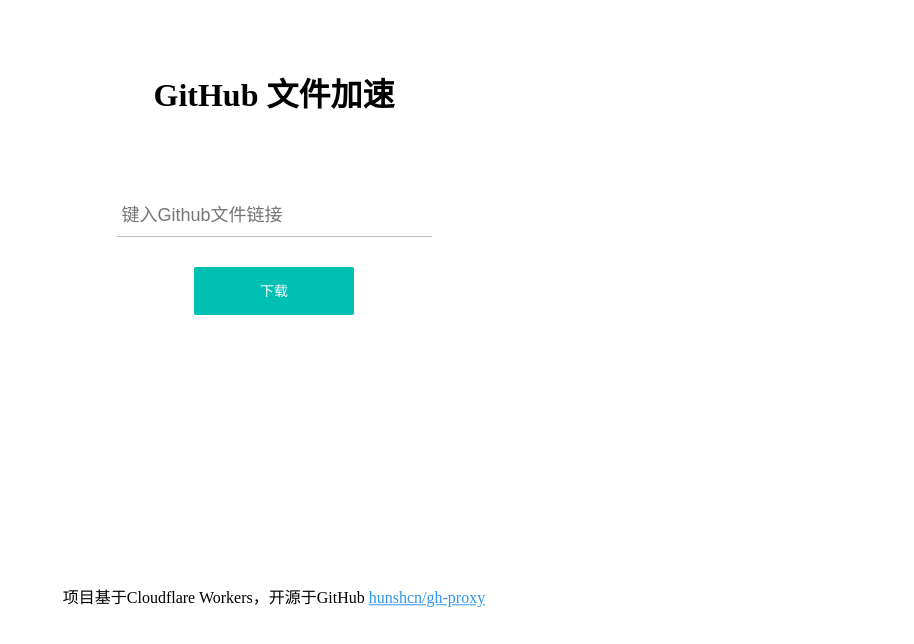
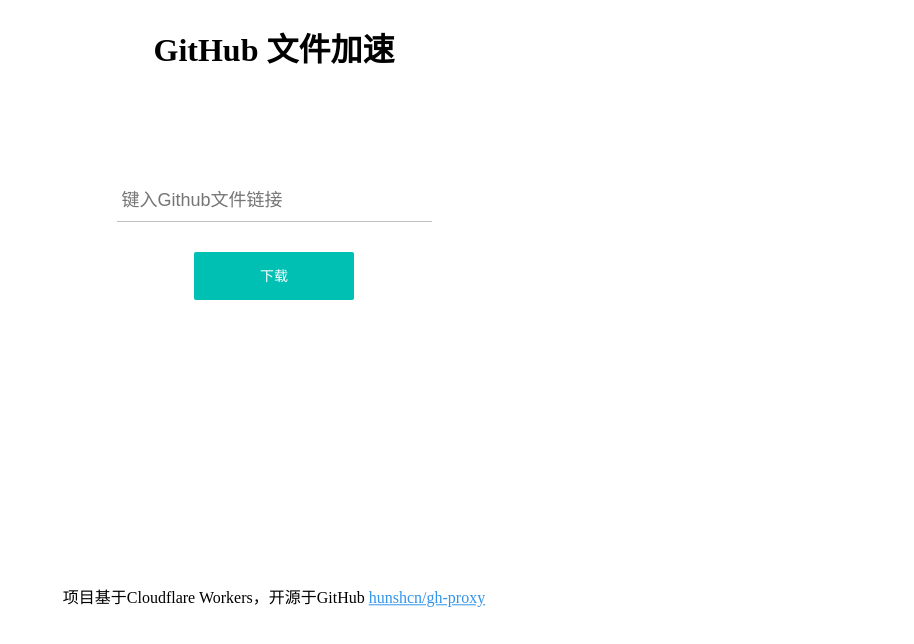
Before and after one commit to GatlinH/hhd, a plain HTML site: page index.html in a window 1280 px wide. Shown: the part 156-800 px from the top of the page, without its empty margins (366-1280 px from the left). Drawn offline with Linux system fonts and the light colour scheme.

Commit message:
Update index.html

```diff
--- a/index.html
+++ b/index.html
@@ -118,8 +118,8 @@
 </head>
 <body class="flex">
 <a style="position: absolute;top: 0;right: 0;" href="https://github.com/hunshcn/gh-proxy"><img width="149" height="149" referrerpolicy="no-referrer" src="https://inews.gtimg.com/newsapp_ls/0/12025455907/0" alt="Fork me on GitHub" data-recalc-dims="1"></a>
-<h1 style="margin-bottom: 80px">GitHub 文件加速</h1>
-<form action="./" method="get" style="padding-bottom: 40px" target="_blank" class="flex" onsubmit="toSubmit(event)">
+<h1 style="margin-bottom: 110px">GitHub 文件加速</h1>
+<form action="./" method="get" style="padding-bottom: 100px" target="_blank" class="flex" onsubmit="toSubmit(event)">
     <label class="block" style="width: fit-content">
         <input class="block url" name="q" type="text" placeholder="键入Github文件链接" pattern="^((https|http):\/\/)?(github\.com\/.+?\/.+?\/(?:releases|archive|blob|raw|suites)|((?:raw|gist)\.(?:githubusercontent|github)\.com))\/.+$" required="">
         <div class="bar"></div>
```
